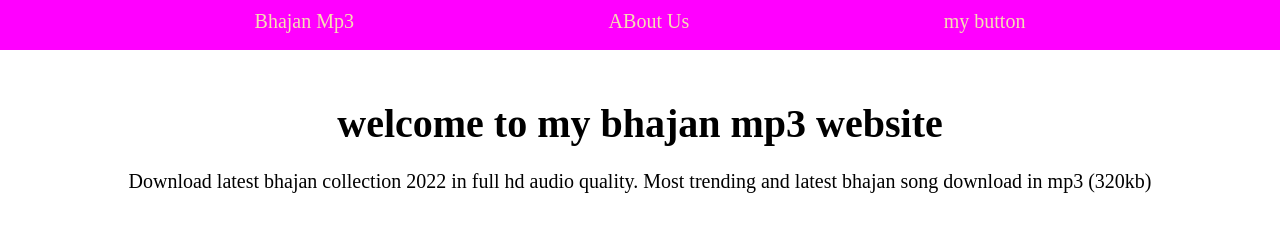
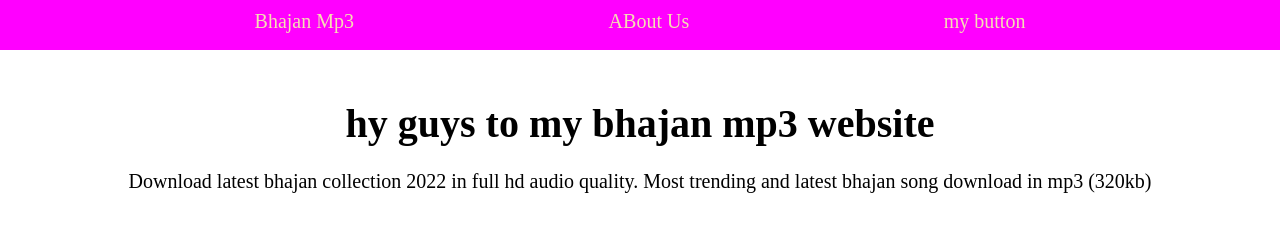
Before and after one commit to elon900/my-button, a plain HTML site: page index.html in a window 1280 px wide. Drawn offline with Linux system fonts and the light colour scheme.

Commit message:
Update index.html

```diff
--- a/index.html
+++ b/index.html
@@ -21,7 +21,7 @@
         </li>
     </nav>
     <main>
-        <h1> welcome to my bhajan mp3 website</h1> <br>
+        <h1> hy guys to my bhajan mp3 website</h1> <br>
         <p>Download latest bhajan collection 2022 in full hd audio quality. Most trending and latest bhajan song download in mp3 (320kb)</p>
     </main>
 </body>
```
